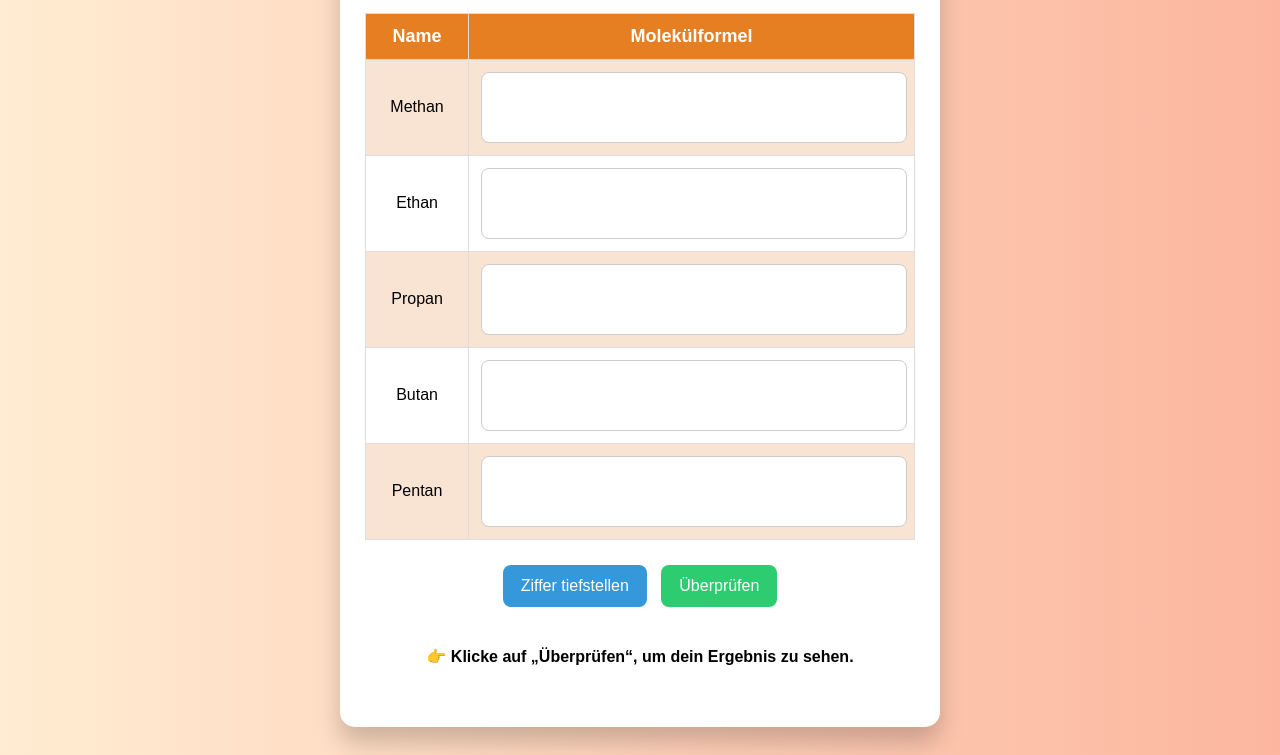
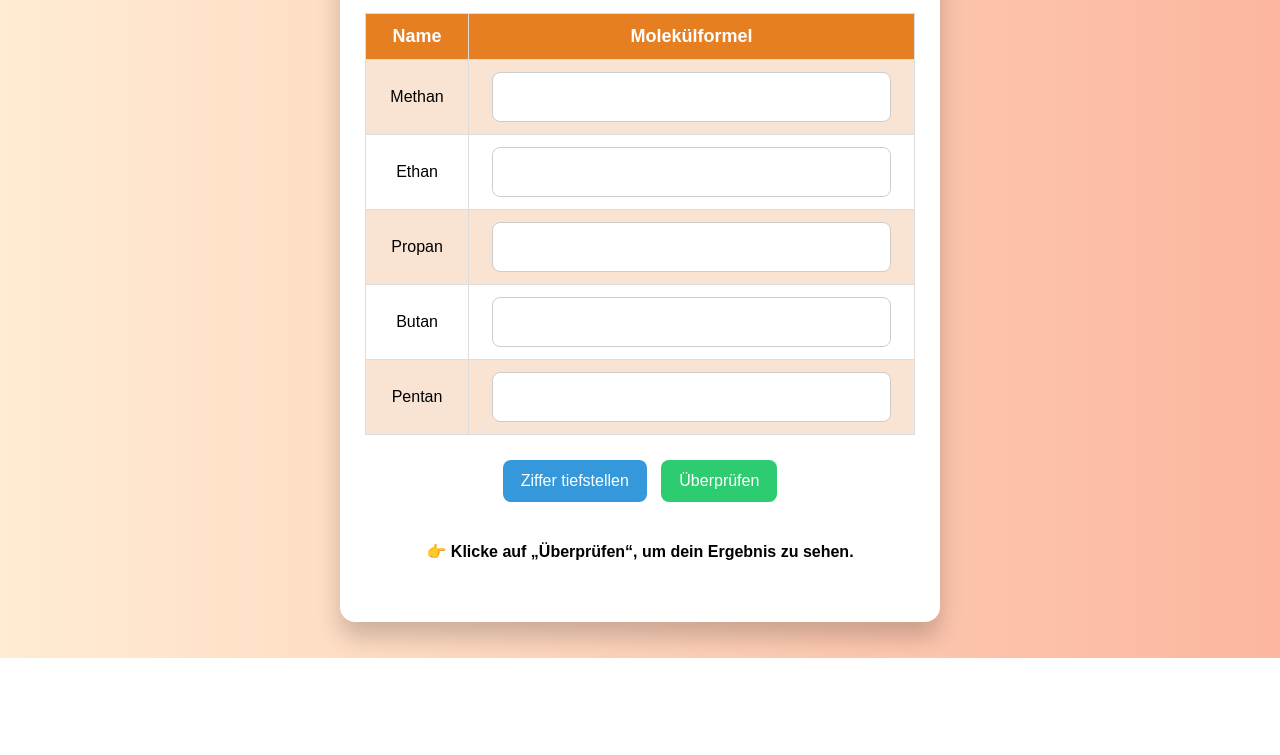
Before and after one commit to FrauHenn1/Homologe-Reihe-der-Alkane, a plain HTML site: page index.html in a window 1280 px wide. Shown: the part 142-897 px from the top of the page. After the commit the page ends 800 px from the top, so only its background shows below. Drawn offline with Linux system fonts and the light colour scheme.

Commit message:
Update index.html

```diff
--- a/index.html
+++ b/index.html
@@ -47,12 +47,13 @@
     input {
       width: 95%;
       padding: 12px;
-      height: 45px; /* höhere Eingabefelder */
+      height: 50px; /* höhere Eingabefelder */
       border-radius: 8px;
       border: 1px solid #ccc;
       text-align: center;
       font-size: 22px; /* größere Schrift für bessere Lesbarkeit */
-      line-height: 1,5; /* sorgt dafür, dass Tiefstellung sichtbar bleibt */
+      line-height: 1.5; /* sorgt dafür, dass Tiefstellung sichtbar bleibt */
+      box-sizing: border-box;
     }
 
     button {
```
